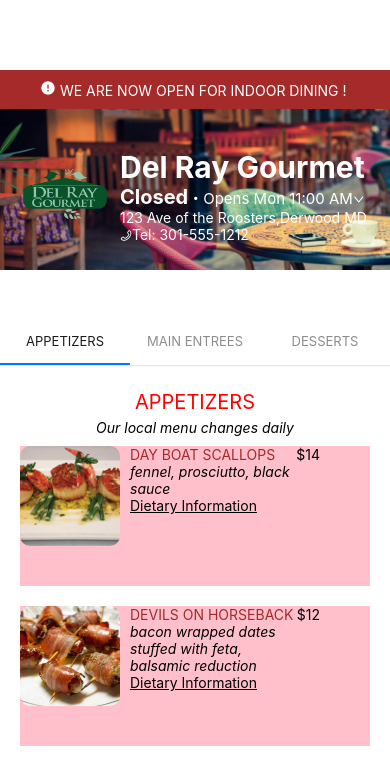
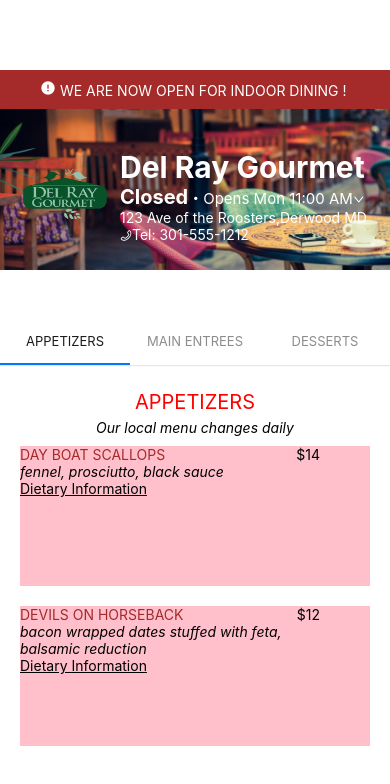
Before and after one commit to keerthijangam23/restaurant-menu-react-native, a React Native app: screen /Appetizers in a window 390 px wide. Shown: the top 784 px of the page. Built offline with nearby package versions, Linux system fonts and the light colour scheme.

Commit message:
Remove unwanted food images

```diff
--- a/StaticData/AppetizersData.ts
+++ b/StaticData/AppetizersData.ts
@@ -6,7 +6,7 @@ export const Appetizers = [
       description: "fennel, prosciutto, black sauce",
       price: "$14",
       Diet: "Dietary Information",
-      itemImage: require("../assets/9.jpg"),
+      // itemImage: require("../assets/9.jpg"),
     },
   },
   {
@@ -18,7 +18,7 @@ export const Appetizers = [
 
       price: "$12",
       Diet: "Dietary Information",
-      itemImage: require("../assets/10.jpg"),
+      // itemImage: require("../assets/10.jpg"),
     },
   },
 ];
--- a/StaticData/DesssertsData.ts
+++ b/StaticData/DesssertsData.ts
@@ -6,7 +6,7 @@ export const Desserts = [
       description: "Strawberry compote, Strawberry balsamic",
       price: "$9",
       Diet: "Dietary Information",
-      itemImage: require("../assets/11.jpg"),
+      // itemImage: require("../assets/11.jpg"),
     },
   },
   {
@@ -16,7 +16,7 @@ export const Desserts = [
       description: "Chantilly cream & wafer cookies",
       price: "$8",
       Diet: "Dietary Information",
-      itemImage: require("../assets/12.jpg"),
+      // itemImage: require("../assets/12.jpg"),
     },
   },
   {
@@ -37,7 +37,7 @@ export const Desserts = [
         "Made with carrot, pineapple, coconuts, and raisins, with cream cheese frosting",
       price: "$6",
       Diet: "Dietary Information",
-      itemImage: require("../assets/14.jpg"),
+      // itemImage: require("../assets/14.jpg"),
     },
   },
   {
@@ -48,7 +48,7 @@ export const Desserts = [
         "Fresh mixed berries served in a white chocolate merinque basket with a passion fruit anglaise",
       price: "$7",
       Diet: "Dietary Information",
-      itemImage: require("../assets/15.jpg"),
+      // itemImage: require("../assets/15.jpg"),
 
     },
   },
@@ -60,7 +60,7 @@ export const Desserts = [
         "Coconut semifreddo, raspberry whipped creme franche, honey tuile & raspberry reduction",
       price: "$8",
       Diet: "Dietary Information",
-      itemImage: require("../assets/16.jpg"),
+      // itemImage: require("../assets/16.jpg"),
     },
   },
 ];
--- a/StaticData/MainEntreesData.ts
+++ b/StaticData/MainEntreesData.ts
@@ -30,7 +30,7 @@ export const MainEntrees = [
       price: "$36",
 
       Diet: "Dietary Information",
-      itemImage: require("../assets/3.jpeg"),
+      // itemImage: require("../assets/3.jpeg"),
     },
   },
   {
@@ -53,7 +53,7 @@ export const MainEntrees = [
 
       price: "$48",
       Diet: "Dietary Information",
-      itemImage: require("../assets/5.jpg"),
+      // itemImage: require("../assets/5.jpg"),
     },
   },
   {
@@ -65,7 +65,7 @@ export const MainEntrees = [
 
       price: "$28",
       Diet: "Dietary Information",
-      itemImage: require("../assets/6.jpg"),
+      // itemImage: require("../assets/6.jpg"),
     },
   },
   {
@@ -78,7 +78,7 @@ export const MainEntrees = [
 
       price: "$26",
       Diet: "Dietary Information",
-      itemImage: require("../assets/7.jpg"),
+      // itemImage: require("../assets/7.jpg"),
     },
   },
   {
@@ -88,7 +88,7 @@ export const MainEntrees = [
       description: "green lentils, chanterelle mushrooms, Waldoboro turnip",
       price: "$25",
       Diet: "Dietary Information",
-      itemImage: require("../assets/8.jpg"),
+      // itemImage: require("../assets/8.jpg"),
     },
   },
 ];
--- a/components/AppetizersList.tsx
+++ b/components/AppetizersList.tsx
@@ -15,11 +15,10 @@ const styles = StyleSheet.create({
     color: "red",
     margin: 5,
   },
-  caption:{
-    alignSelf:"center",
-    marginBottom:10,
-    fontStyle:"italic"
-
+  caption: {
+    alignSelf: "center",
+    marginBottom: 10,
+    fontStyle: "italic",
   },
   item: {
     color: "brown",
@@ -40,7 +39,7 @@ const styles = StyleSheet.create({
   diet: {
     textDecorationLine: "underline",
   },
-  price: {},
+  price: {flexShrink:1},
   itemImage: {
     width: 100,
     height: 100,
@@ -50,8 +49,8 @@ const styles = StyleSheet.create({
   },
   innerContainer: {
     flexShrink: 1,
+    width: 300,
   },
-
 });
 
 const MainEntreesList = () => {
@@ -71,14 +70,7 @@ const MainEntreesList = () => {
                 height: 100,
               }}
             >
-              <View style={{}}>
-                {item.about.itemImage && (
-                  <Image
-                    style={styles.itemImage}
-                    source={item.about.itemImage}
-                  />
-                )}
-              </View>
+              <View></View>
               <View style={styles.innerContainer}>
                 <Text style={styles.item}>{item.about.itemName}</Text>
                 <Text style={styles.description}>{item.about.description}</Text>
--- a/components/DessertsList.tsx
+++ b/components/DessertsList.tsx
@@ -34,7 +34,7 @@ const styles = StyleSheet.create({
   diet: {
     textDecorationLine: "underline",
   },
-  price: {},
+  price: {flexShrink:1},
   itemImage: {
     width: 100,
     height: 100,
@@ -44,6 +44,7 @@ const styles = StyleSheet.create({
   },
   innerContainer: {
     flexShrink: 1,
+    width: 300,
   },
 });
 
--- a/components/MainEntreesList.tsx
+++ b/components/MainEntreesList.tsx
@@ -34,7 +34,7 @@ const styles = StyleSheet.create({
   diet: {
     textDecorationLine: "underline",
   },
-  price: {},
+  price: {flexShrink:1},
   itemImage: {
     width: 100,
     height: 100,
@@ -44,6 +44,7 @@ const styles = StyleSheet.create({
   },
   innerContainer: {
     flexShrink: 1,
+    width:300
   },
 });
 
```
